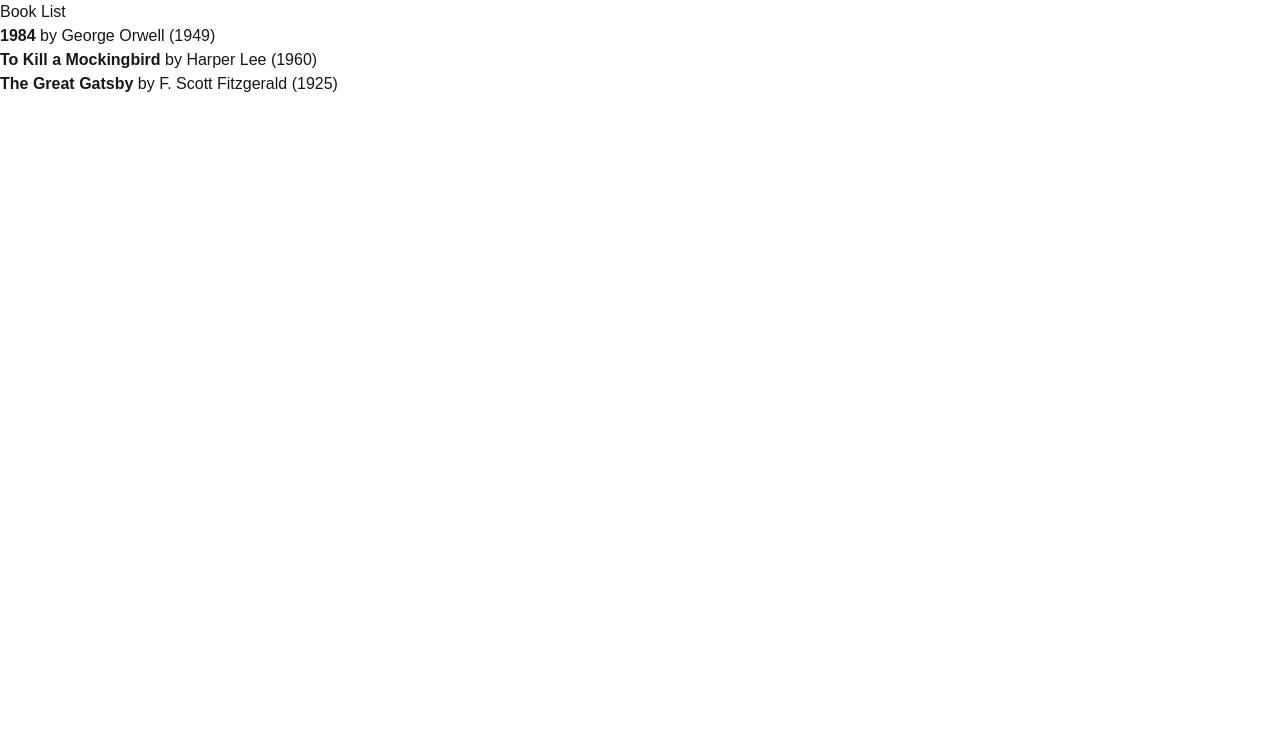
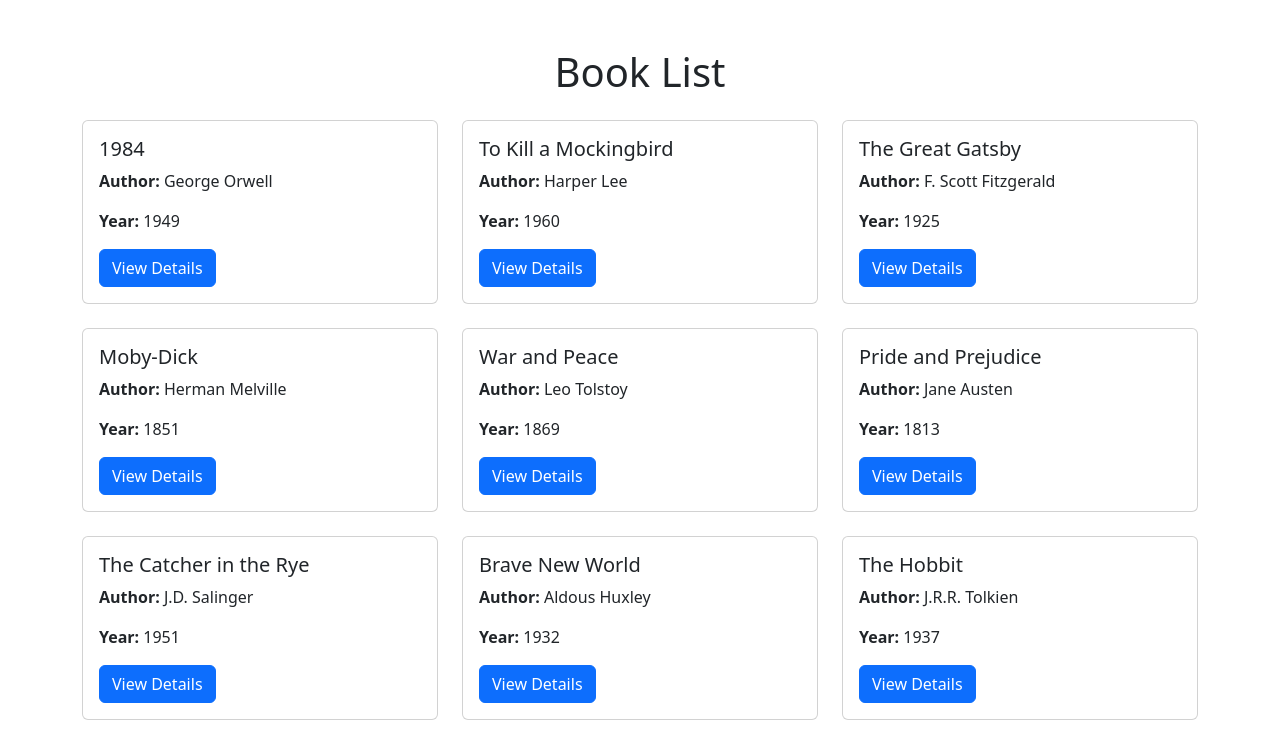
Before and after one commit to njugTumz/kyosk-front-end, a Next.js app: page / in a window 1280 px wide. Shown: the top 742 px of the page. Built offline with nearby package versions, Linux system fonts and the light colour scheme.

Commit message:
Separated display of books data from the main page to its own file

```diff
--- a/src/app/page.tsx
+++ b/src/app/page.tsx
@@ -1,24 +1,28 @@
 import React from 'react';
-import BookItem from '../components/BookItem';
-import { Book } from '@/interfaces/book';
+import 'bootstrap/dist/css/bootstrap.min.css';
+import { books } from '@/data/booksData';
 
-const books: Book[] = [
-  { title: '1984', author: 'George Orwell', year: 1949 },
-  { title: 'To Kill a Mockingbird', author: 'Harper Lee', year: 1960 },
-  { title: 'The Great Gatsby', author: 'F. Scott Fitzgerald', year: 1925 },
-];
 
-const Home = () => {
+const page = () => {
   return (
-    <div>
-      <h1>Book List</h1>
-      <ul>
+    <div className="container mt-5">
+      <h1 className="text-center mb-4">Book List</h1>
+      <div className="row">
         {books.map((book, index) => (
-          <BookItem key={index} book={book} />
+          <div key={index} className="col-md-4 mb-4">
+            <div className="card">
+              <div className="card-body">
+                <h5 className="card-title">{book.title}</h5>
+                <p className="card-text"><strong>Author:</strong> {book.author}</p>
+                <p className="card-text"><strong>Year:</strong> {book.year}</p>
+                <button className="btn btn-primary">View Details</button>
+              </div>
+            </div>
+          </div>
         ))}
-      </ul>
+      </div>
     </div>
   );
 };
 
-export default Home;
+export default page;
```
